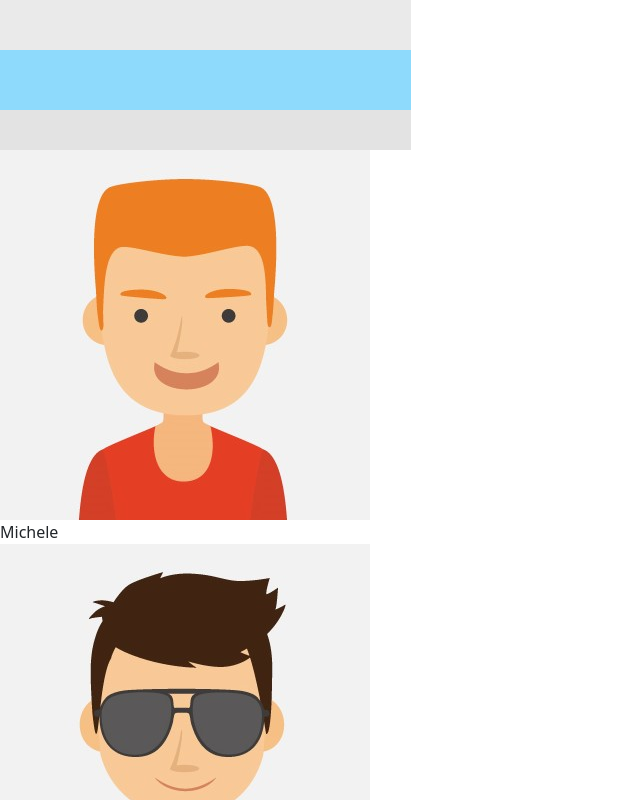
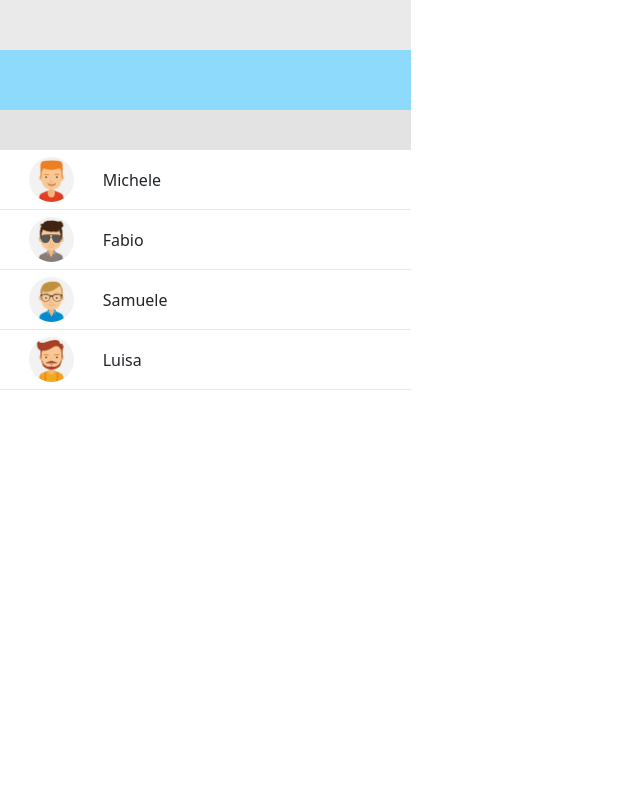
Before and after one commit to VAB1998/vue-boolzapp, a plain HTML site: page index.html in a window 1280 px wide. Shown: the whole page, without its empty margins (0-640 px from the left). Drawn offline with nearby package versions, Linux system fonts and the light colour scheme.

Commit message:
Start Side Section: Basic structure improved

```diff
--- a/css/style.css
+++ b/css/style.css
@@ -1,25 +1,48 @@
 
 /* ------User Bar------ */
 #user_bar{
+    /* Style */
+    background-color: #eaeaea;
+    /* Spacing and Dimensions */
     height: 50px;
-    background-color: #eaeaea;
 }
 
 /* ------Alerts Bar------ */
 #alerts_bar{
+    /* Style */
+    background-color: #8edafc;
+    /* Spacing and Dimensions */
     height: 60px;
-    background-color: #8edafc;
 }
 
 /* ------Search Bar------ */
 #search_bar{
+    /* Style */
+    background-color: #e3e3e3;
+    /* Spacing and Dimensions */
     height: 40px;
-    background-color: #e3e3e3;
 }
 
 
 /* ------Chats List----- */
 #chats-list{
+    /* Spacing and Dimensions */
+    height: calc(100vh - 150px);
+    /* Other Settings */
     overflow-y: scroll;
-    height: calc(100vh - 150px);
+    overflow-x: hidden;
 }
+
+#chats-list .cs_chat{
+    /* Style */
+    background-color: #ffffff;
+    border-bottom: 0.1px solid #eaeaea;
+    /* Spacing and Dimensions */
+    height: 60px;
+}
+
+
+#chats-list .contact_image{
+    width: 45px;
+    border-radius: 50%;
+}
--- a/index.html
+++ b/index.html
@@ -49,10 +49,16 @@
 
                         <!-- ------Chats List------ -->
                         <div id="chats-list">
-                            <div class="row row-cols-12">
+                            <div class="row row-cols-1">
                                 <div class="cs_chat col" v-for="(itemContacts, indexContacts) in contacts">
-                                    <img class="contact_image"  :src="imagePathCreator(itemContacts)" alt="">
-                                    <span class="contact_name">{{itemContacts.name}}</span>
+                                    <div class="row gx-0 h-100 align-items-center">
+                                        <div class="col-3 text-center">
+                                            <img class="contact_image"  :src="imagePathCreator(itemContacts)" alt="">
+                                        </div>
+                                        <div class="col-9">
+                                            <span class="contact_name">{{itemContacts.name}}</span>
+                                        </div>
+                                    </div>
                                 </div>
                             </div>
                         </div>
```
